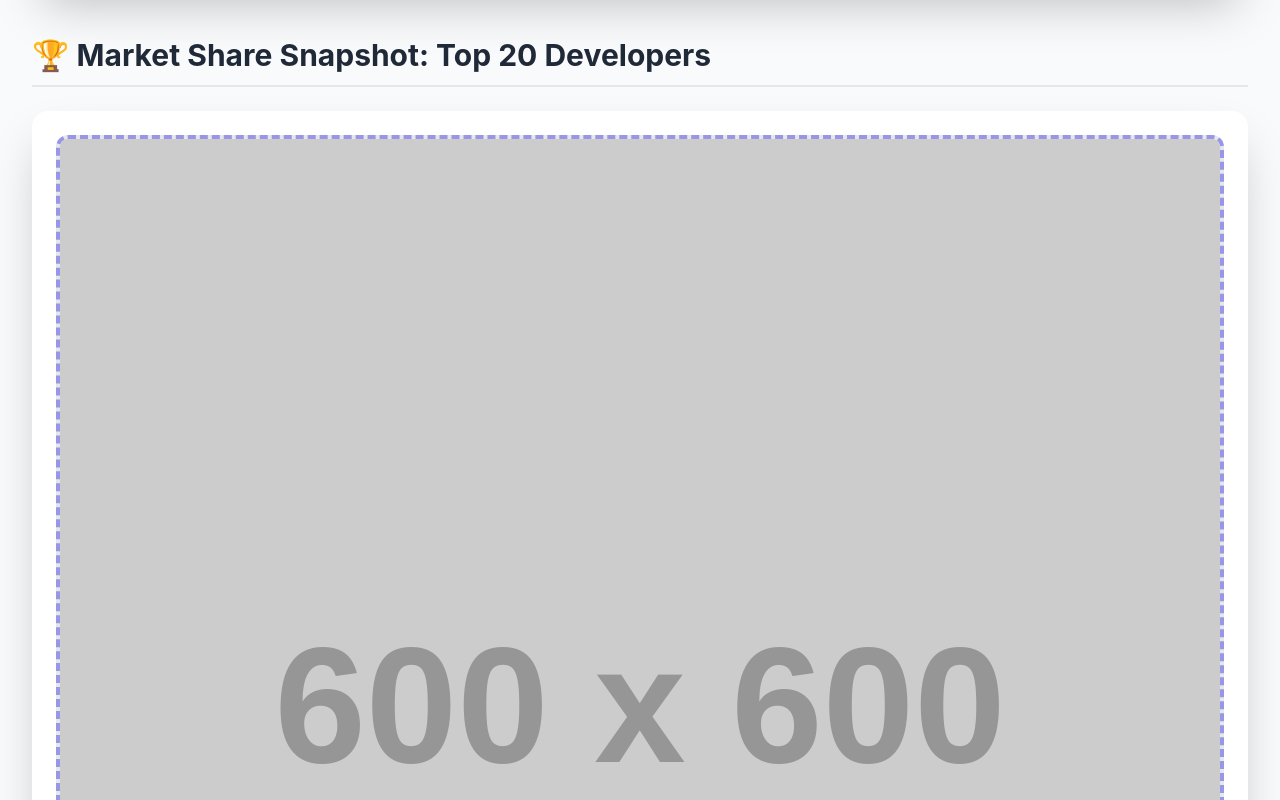
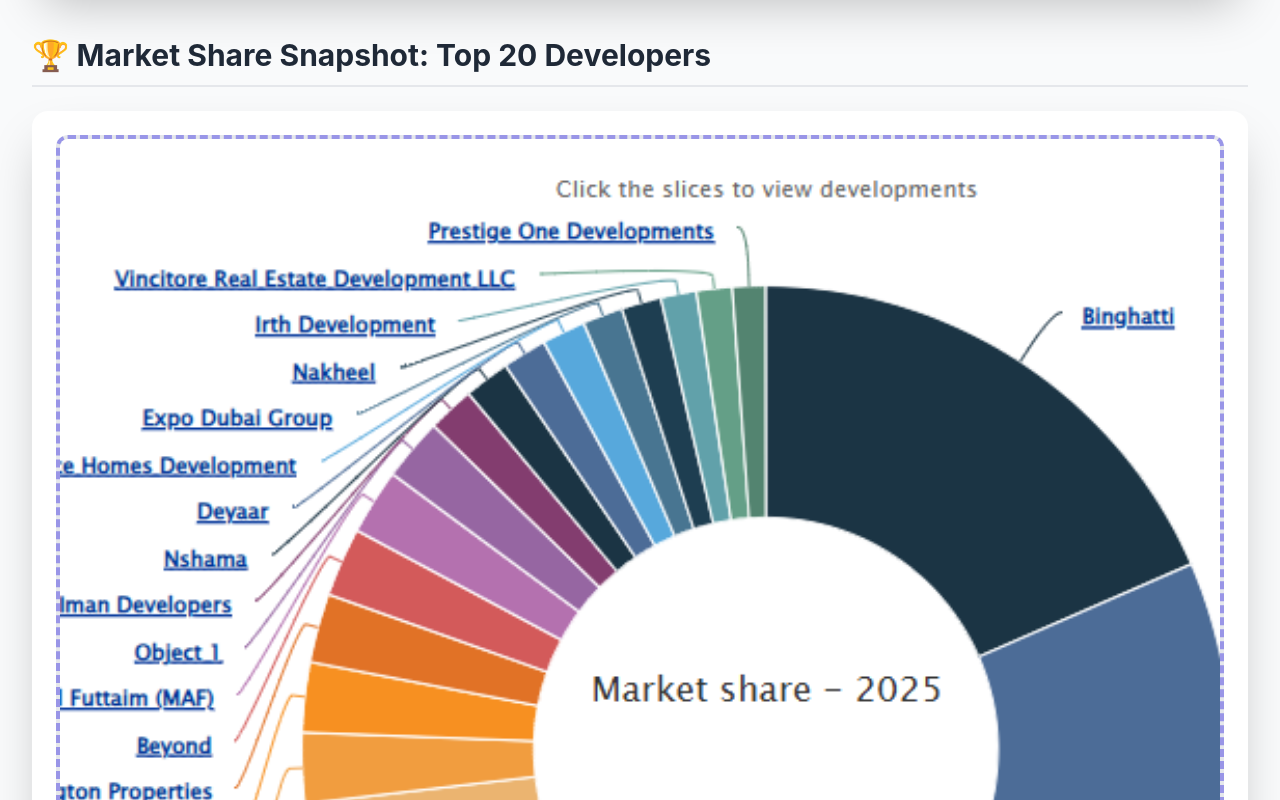
Before and after one commit to basemalsalahi93/Object1, a plain HTML site: page index.html in a window 1280 px wide. Shown: the part 1200-2000 px from the top of the page. Drawn offline with nearby package versions, Linux system fonts and the light colour scheme; placeholder pictures from the web are drawn by us.

Commit message:
Update index.html

```diff
--- a/index.html
+++ b/index.html
@@ -142,7 +142,7 @@
                 <!-- Market Share Snapshot: Using aspect-square to force 1:1 ratio -->
                 <div class="w-full aspect-square bg-gray-200 flex items-center justify-center rounded-xl border-4 border-dashed border-object1-primary/50 overflow-hidden">
                     <img
-                        src="https://placehold.co/600x600/4f46e5/ffffff?text=PLACEHOLDER+IMAGE%3A+Market+Share+Visual&font=Inter"
+                        src="MS.png"
                         alt="Market Share among 20 Developers"
                         onerror="this.onerror=null; this.src='https://placehold.co/600x600/4f46e5/ffffff?text=Failed+to+Load+Market+Share+Image'"
                         class="w-full h-full object-cover"
```
